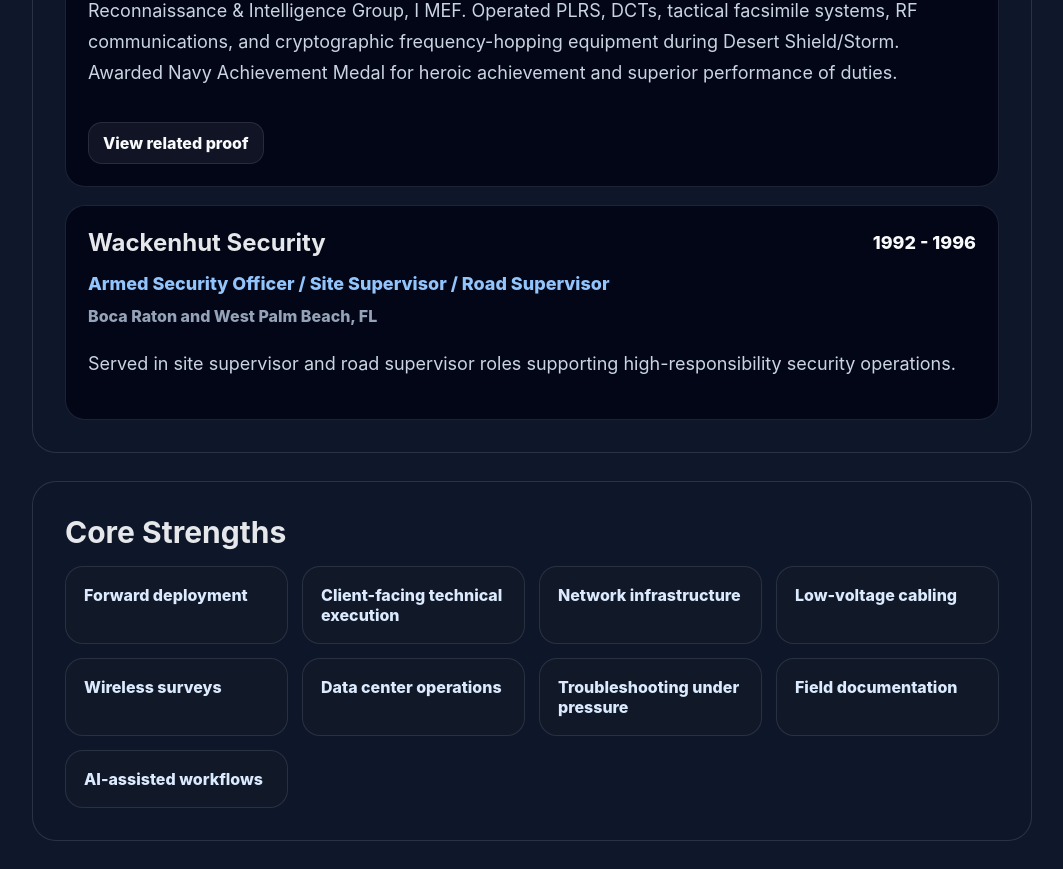
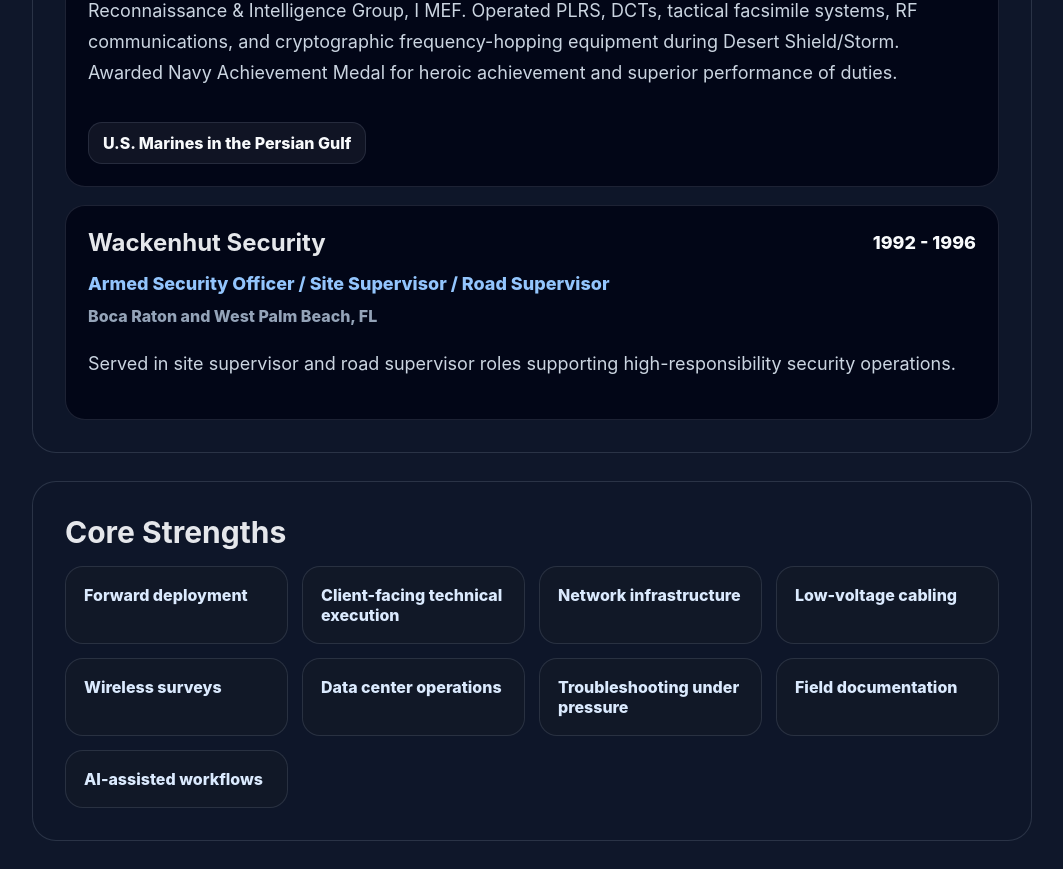
Before and after one commit to cypherpunk89/scott-fde-splash, a React (Vite) app: page / in a window 1280 px wide. Shown: the part 4360-5229 px from the top of the page, without its empty margins (108-1171 px from the left). Built offline with nearby package versions, Linux system fonts and the light colour scheme; no server answers.

Commit message:
Rename Marine Corps proof button

```diff
--- a/src/App.tsx
+++ b/src/App.tsx
@@ -167,7 +167,7 @@
     dates: "11/03/1988 - 11/03/1996",
     location: "West Palm Beach, FL / Desert Shield & Desert Storm",
     text: "Served as Field Radio Operator with Task Force Sheppard, 2nd ANGLICO, 1st Surveillance, Reconnaissance & Intelligence Group, I MEF. Operated PLRS, DCTs, tactical facsimile systems, RF communications, and cryptographic frequency-hopping equipment during Desert Shield/Storm. Awarded Navy Achievement Medal for heroic achievement and superior performance of duties.",
-    proofLabel: "View related proof",
+    proofLabel: "U.S. Marines in the Persian Gulf",
     proofHref:
       "https://techsgt.com/wp-content/uploads/2026/05/MARINE-COMMS-IN-DESERT-SHIELD-AND-DESERT-STORM.pdf",
   },
```
